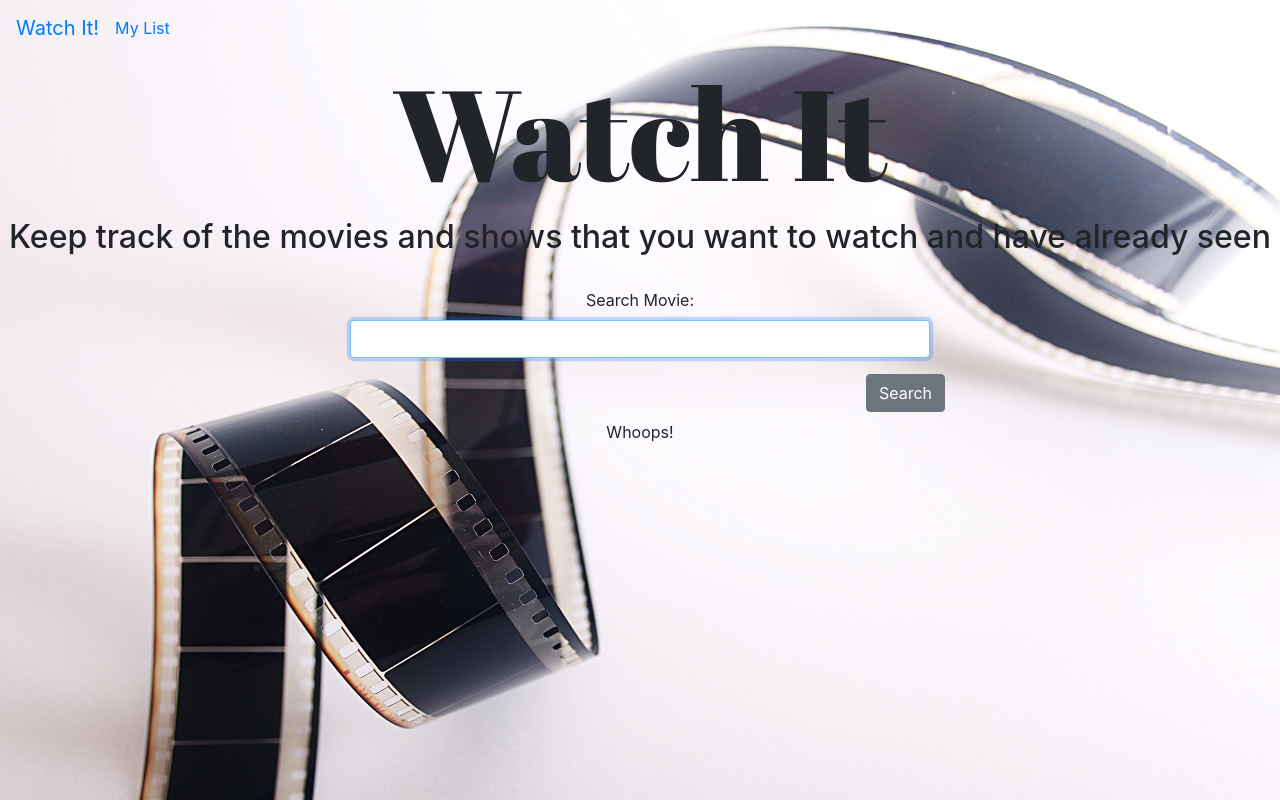
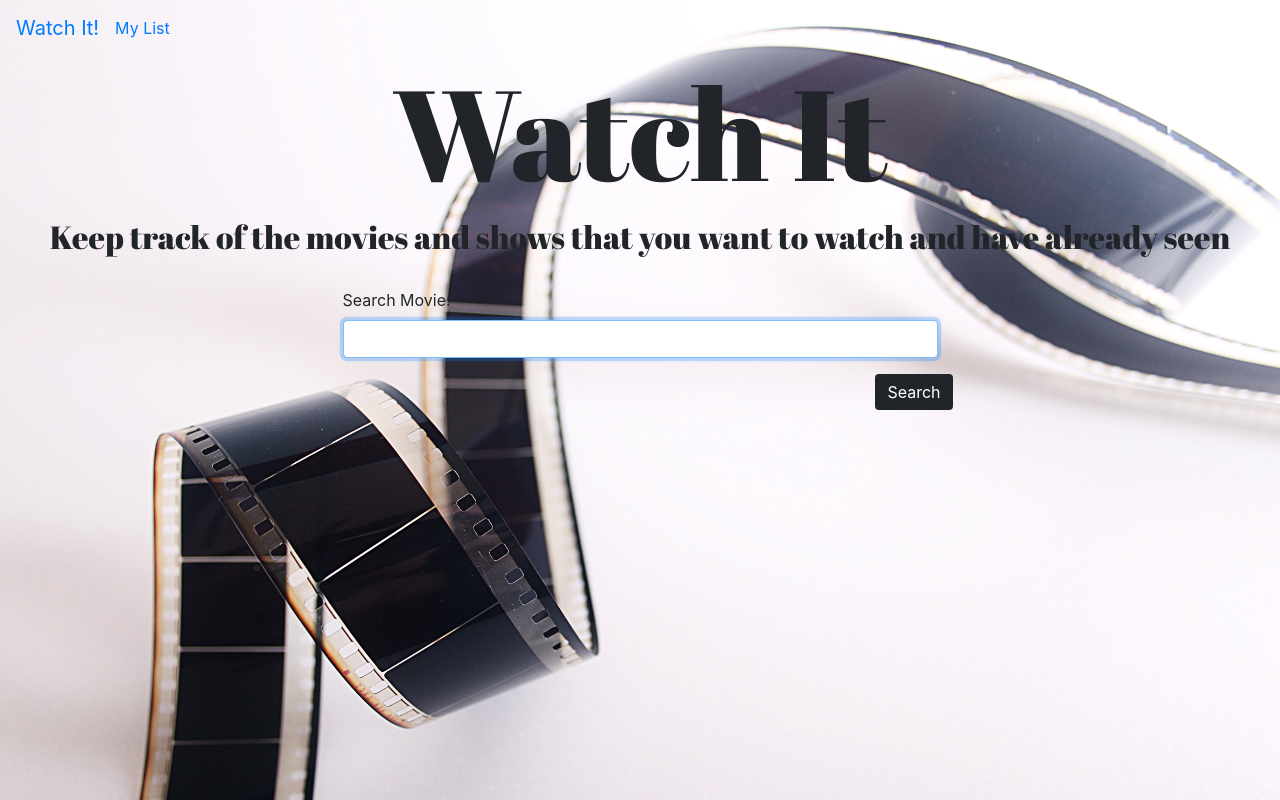
Before and after one commit to emily-brown/watch-it, a React (Create React App) app in the folder client/: page / in a window 1280 px wide. Built offline with nearby package versions, Linux system fonts and the light colour scheme; the HTML template or start-up script is replaced by a standard one.

Commit message:
fixed background

```diff
--- a/client/src/components/card.js
+++ b/client/src/components/card.js
@@ -88,6 +88,6 @@ export function MovieCard({ visible, title, plot, image, save,actionButton = tru
             </Card>
         )
     } else {
-        return (<>Whoops!</>)
+        return (<></>)
     }
 }
--- a/client/src/pages/Movies.js
+++ b/client/src/pages/Movies.js
@@ -2,6 +2,7 @@ import React, { Component } from "react";
 import API from "../utils/API";
 import { Col, Row, Container } from "../components/grid";
 import { MovieCard } from "../components/card";
+
 
 class Movies extends Component {
     state = {
--- a/client/src/pages/Search.css
+++ b/client/src/pages/Search.css
@@ -9,4 +9,15 @@
 #title {
     font-family: 'Abril Fatface', cursive;
     font-size: 8rem;
+    /* color: black; */
 }
+
+#subtext {
+    font-family: 'Abril Fatface', cursive;
+    /* color: darkgrey; */
+}
+
+#submit {
+    background-color: rgb(33,37,41);
+    border: none;
+}
--- a/client/src/pages/Search.js
+++ b/client/src/pages/Search.js
@@ -84,9 +84,12 @@ class Movies extends Component {
         return (
             <main>
                 <div className="main-container">
-                    <div className="text-center">
-                        <h1 id="title">Watch It</h1>
-                        <h2>Keep track of the movies and shows that you want to watch and have already seen</h2>
+                    <div>
+                        <h1 className="text-center" id="title">Watch It</h1>
+                        <h2 className="text-center" id="subtext">Keep track of the movies and shows that you want to watch and have already seen</h2>
+
+                        <div className="row d-flex justify-content-center" id="form">
+
 
 
                             <Container fluid>
@@ -100,7 +103,7 @@ class Movies extends Component {
                                                     <input type="text" className="form-control" id="searchMovie" value={this.state.title} name="title" onChange={this.seeChanges} autoFocus />
                                                 </div>
                                             </div>
-                                        <button type="submit" className="btn btn-secondary float-right" onClick={this.findMovie}>Search</button>
+                                            <button id="submit" type="submit" className="btn btn-secondary float-right" onClick={this.findMovie}>Search</button>
                                         </form>
                                     </Col>
                                 </Row>
@@ -121,6 +124,7 @@ class Movies extends Component {
                             </Container>
                         </div>
                     </div>
+                </div>
             </main>
         )
     };
```
Lines whose indentation alone changed are shown as unchanged.
